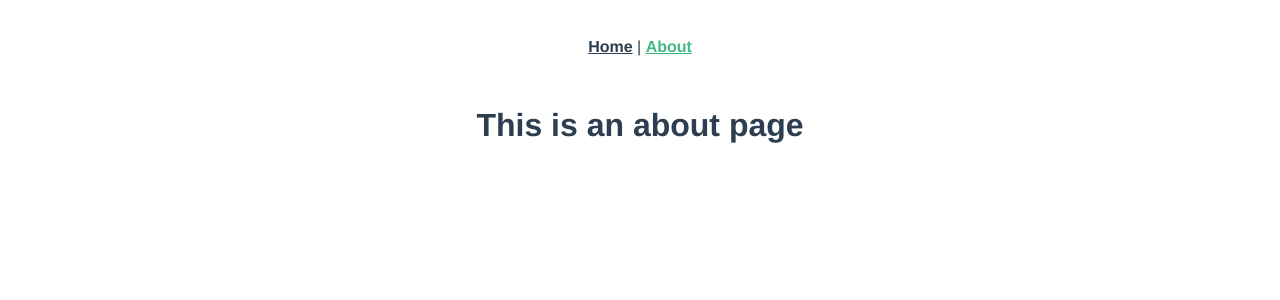
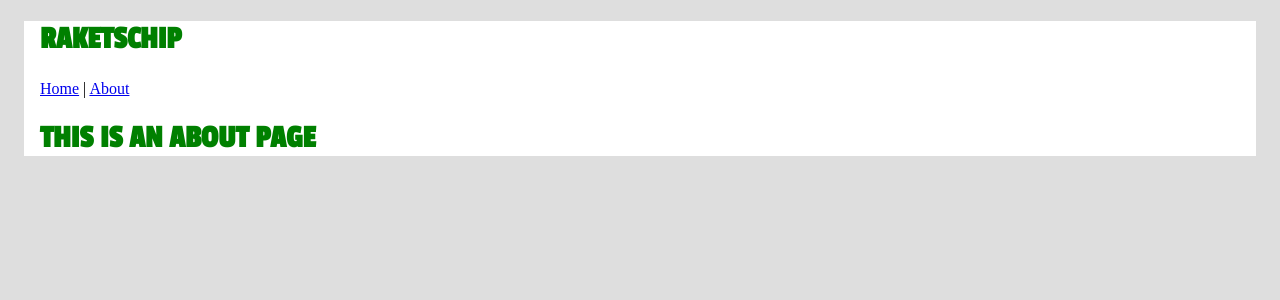
Before and after one commit to Gwouten/raketschip, a Vue app: page /about in a window 1280 px wide. Shown: the top 300 px of the page. Built offline with nearby package versions, Linux system fonts and the light colour scheme.

Commit message:
Added font, Header component

```diff
--- a/package.json
+++ b/package.json
@@ -9,6 +9,7 @@
   },
   "dependencies": {
     "core-js": "^2.6.5",
+    "normalize.css": "^8.0.1",
     "vue": "^2.6.10",
     "vue-router": "^3.0.3"
   },
--- a/src/App.vue
+++ b/src/App.vue
@@ -1,29 +1,35 @@
 <template>
-  <div id="app">
-    <div id="nav">
-      <router-link to="/">Home</router-link> |
-      <router-link to="/about">About</router-link>
+    <div class="container">
+      <div class="nav">
+        <app-header></app-header>
+        <router-link to="/">Home</router-link> |
+        <router-link to="/about">About</router-link>
+      </div>
+      <router-view/>
     </div>
-    <router-view/>
-  </div>
 </template>
 
+<script>
+import Header from "@/components/Header.vue";
+
+export default {
+  components: {
+    appHeader: Header
+  },
+};
+</script>
+
 <style lang="scss">
-#app {
-  font-family: 'Avenir', Helvetica, Arial, sans-serif;
-  -webkit-font-smoothing: antialiased;
-  -moz-osx-font-smoothing: grayscale;
-  text-align: center;
-  color: #2c3e50;
-}
-#nav {
-  padding: 30px;
-  a {
-    font-weight: bold;
-    color: #2c3e50;
-    &.router-link-exact-active {
-      color: #42b983;
-    }
+  @import url('https://fonts.googleapis.com/css?family=Passion+One&display=swap');
+
+  body {
+    background-color: #dedede;
   }
-}
+
+  .container {
+    background-color: #fff;
+    max-width: 1200px;
+    margin: 0 auto;
+    padding: 0 1rem;
+  }
 </style>
--- /dev/null
+++ b/src/components/Header.vue
@@ -0,0 +1,19 @@
+<template>
+    <div class=''>
+        <h1>Raketschip</h1>
+    </div>
+</template>
+
+<script>
+    export default {
+
+    }
+</script>
+
+<style lang='scss'>
+    h1 {
+        color: $primary;
+        font-family: $font-header;
+        text-transform: uppercase;
+    }
+</style>
--- a/src/components/HelloWorld.vue
+++ /dev/null
@@ -1,59 +0,0 @@
-<template>
-  <div class="hello">
-    <h1>{{ msg }}</h1>
-    <p>
-      For a guide and recipes on how to configure / customize this project,<br>
-      check out the
-      <a href="https://cli.vuejs.org" target="_blank" rel="noopener">vue-cli documentation</a>.
-    </p>
-    <h3>Installed CLI Plugins</h3>
-    <ul>
-      <li><a href="https://github.com/vuejs/vue-cli/tree/dev/packages/%40vue/cli-plugin-babel" target="_blank" rel="noopener">babel</a></li>
-      <li><a href="https://github.com/vuejs/vue-cli/tree/dev/packages/%40vue/cli-plugin-eslint" target="_blank" rel="noopener">eslint</a></li>
-    </ul>
-    <h3>Essential Links</h3>
-    <ul>
-      <li><a href="https://vuejs.org" target="_blank" rel="noopener">Core Docs</a></li>
-      <li><a href="https://forum.vuejs.org" target="_blank" rel="noopener">Forum</a></li>
-      <li><a href="https://chat.vuejs.org" target="_blank" rel="noopener">Community Chat</a></li>
-      <li><a href="https://twitter.com/vuejs" target="_blank" rel="noopener">Twitter</a></li>
-      <li><a href="https://news.vuejs.org" target="_blank" rel="noopener">News</a></li>
-    </ul>
-    <h3>Ecosystem</h3>
-    <ul>
-      <li><a href="https://router.vuejs.org" target="_blank" rel="noopener">vue-router</a></li>
-      <li><a href="https://vuex.vuejs.org" target="_blank" rel="noopener">vuex</a></li>
-      <li><a href="https://github.com/vuejs/vue-devtools#vue-devtools" target="_blank" rel="noopener">vue-devtools</a></li>
-      <li><a href="https://vue-loader.vuejs.org" target="_blank" rel="noopener">vue-loader</a></li>
-      <li><a href="https://github.com/vuejs/awesome-vue" target="_blank" rel="noopener">awesome-vue</a></li>
-    </ul>
-  </div>
-</template>
-
-<script>
-export default {
-  name: 'HelloWorld',
-  props: {
-    msg: String,
-  },
-};
-</script>
-
-<!-- Add "scoped" attribute to limit CSS to this component only -->
-<style scoped lang="scss">
-h3 {
-  color: $primary;
-  margin: 40px 0 0;
-}
-ul {
-  list-style-type: none;
-  padding: 0;
-}
-li {
-  display: inline-block;
-  margin: 0 10px;
-}
-a {
-  color: #42b983;
-}
-</style>
--- a/src/main.js
+++ b/src/main.js
@@ -1,6 +1,7 @@
 import Vue from 'vue';
 import App from './App.vue';
 import router from './router';
+import 'normalize.css';
 
 Vue.config.productionTip = false;
 
--- a/src/styles/_variables.scss
+++ b/src/styles/_variables.scss
@@ -1 +1,5 @@
+// Colors
 $primary: green;
+
+// Fonts
+$font-header: 'Passion One', cursive;
--- a/src/views/Home.vue
+++ b/src/views/Home.vue
@@ -1,18 +1,12 @@
 <template>
   <div class="home">
     <img alt="Vue logo" src="../assets/logo.png">
-    <HelloWorld msg="Welcome to Your Vue.js App"/>
   </div>
 </template>
 
 <script>
-// @ is an alias to /src
-import HelloWorld from '@/components/HelloWorld.vue';
 
 export default {
   name: 'home',
-  components: {
-    HelloWorld,
-  },
 };
 </script>
```
Also changed, not shown: src/components/Navbar.vue (added, +15 -0 lines), src/mixins/dato-cms.js (added, +23 -0 lines), .eslintrc.js, 1 other file (tests, documents, lock files or other folders).
